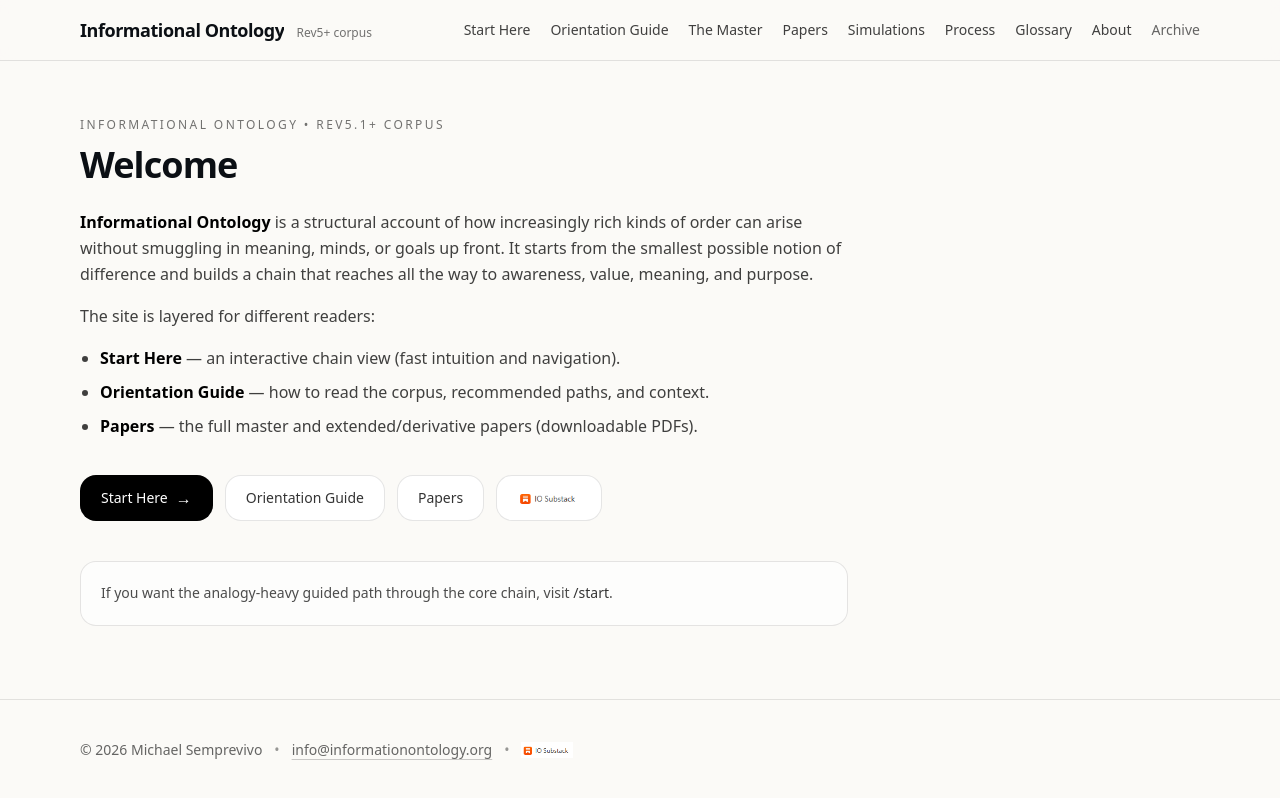
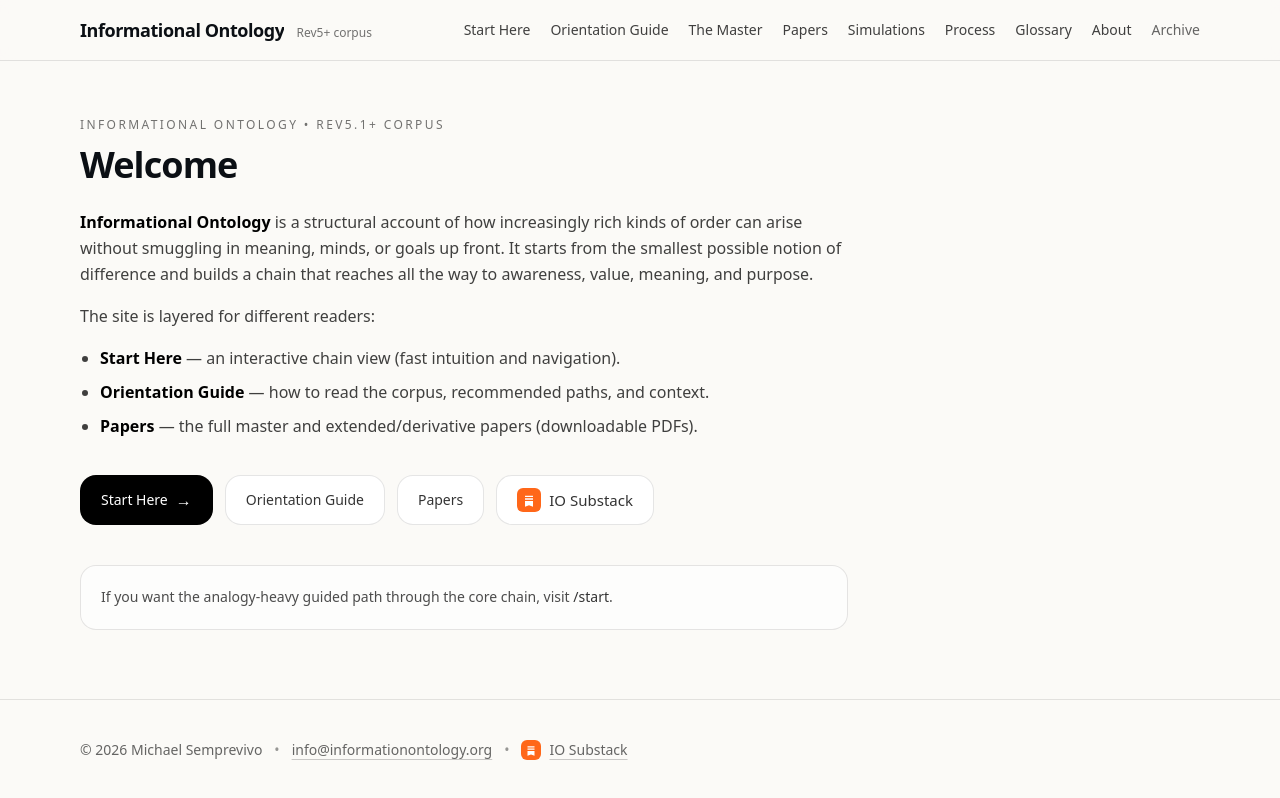
Before and after one commit to MindsEye69/information-ontology-site, a Next.js app: page / in a window 1280 px wide. Built offline with nearby package versions, Linux system fonts and the light colour scheme.

Commit message:
substack 2

```diff
--- a/app/page.tsx
+++ b/app/page.tsx
@@ -26,21 +26,28 @@ function SecondaryLink({ href, label }: { href: string; label: string }) {
 
 function ExternalSecondaryLink({
   href,
-  imgSrc,
-  imgAlt,
+  label,
 }: {
   href: string;
-  imgSrc: string;
-  imgAlt: string;
+  label: string;
 }) {
   return (
     <a
       href={href}
       target="_blank"
       rel="noreferrer"
-      className="inline-flex items-center justify-center rounded-2xl border border-black/10 bg-white px-5 py-3 text-sm font-medium text-black/80 no-underline hover:bg-black/5"
+      className="inline-flex items-center justify-center gap-2 rounded-2xl border border-black/10 bg-white px-5 py-3 text-sm font-medium text-black/80 no-underline hover:bg-black/5"
     >
-      <img src={imgSrc} alt={imgAlt} className="h-5 w-auto" />
+      <span
+        aria-hidden
+        className="inline-flex h-6 w-6 items-center justify-center rounded-md bg-[#FF6719] text-white"
+      >
+        {/* Substack-inspired mark */}
+        <svg viewBox="0 0 24 24" className="h-4 w-4" fill="currentColor">
+          <path d="M6 5.5h12v2H6v-2Zm0 4h12v2H6v-2Zm0 4h12v8.5L12 19.8 6 22v-8.5Z" />
+        </svg>
+      </span>
+      <span className="text-[15px] leading-none">{label}</span>
     </a>
   );
 }
@@ -92,8 +99,7 @@ export default function HomePage() {
           <SecondaryLink href="/papers" label="Papers" />
           <ExternalSecondaryLink
             href={SUBSTACK_URL}
-            imgSrc="/brand/io-substack.png"
-            imgAlt="IO Substack"
+            label="IO Substack"
           />
         </div>
 
--- a/components/site-footer.tsx
+++ b/components/site-footer.tsx
@@ -13,13 +13,20 @@ export function SiteFooter() {
           </a>
           <span className="text-black/40">•</span>
           <a
-            className="inline-flex items-center gap-2 no-underline hover:opacity-80"
+            className="inline-flex items-center gap-2 underline decoration-black/20 underline-offset-4 hover:decoration-black/40"
             href="https://michaelsemprevivo.substack.com/"
             target="_blank"
             rel="noreferrer"
-            aria-label="IO Substack"
           >
-            <img src="/brand/io-substack.png" alt="IO Substack" className="h-4 w-auto" />
+            <span
+              aria-hidden
+              className="inline-flex h-5 w-5 items-center justify-center rounded-md bg-[#FF6719] text-white"
+            >
+              <svg viewBox="0 0 24 24" className="h-3.5 w-3.5" fill="currentColor">
+                <path d="M6 5.5h12v2H6v-2Zm0 4h12v2H6v-2Zm0 4h12v8.5L12 19.8 6 22v-8.5Z" />
+              </svg>
+            </span>
+            <span>IO Substack</span>
           </a>
         </div>
       </div>
```
